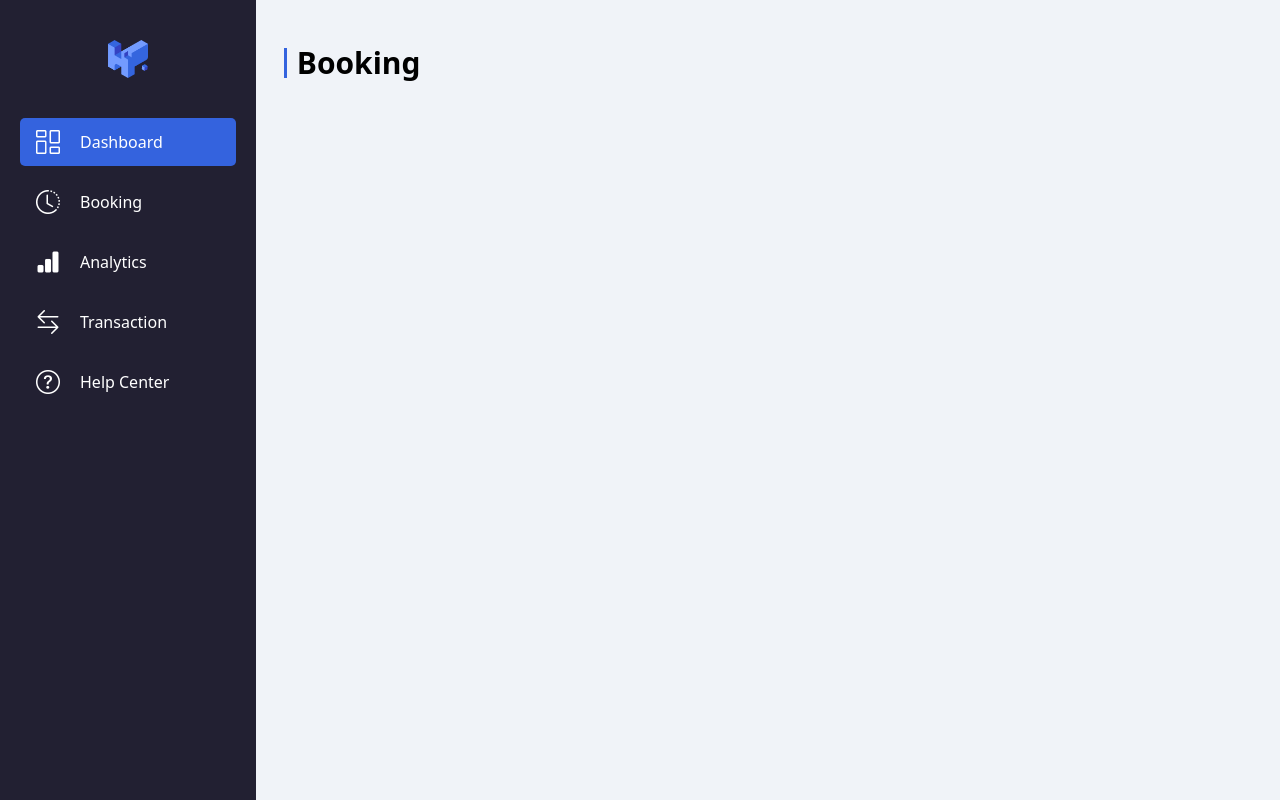
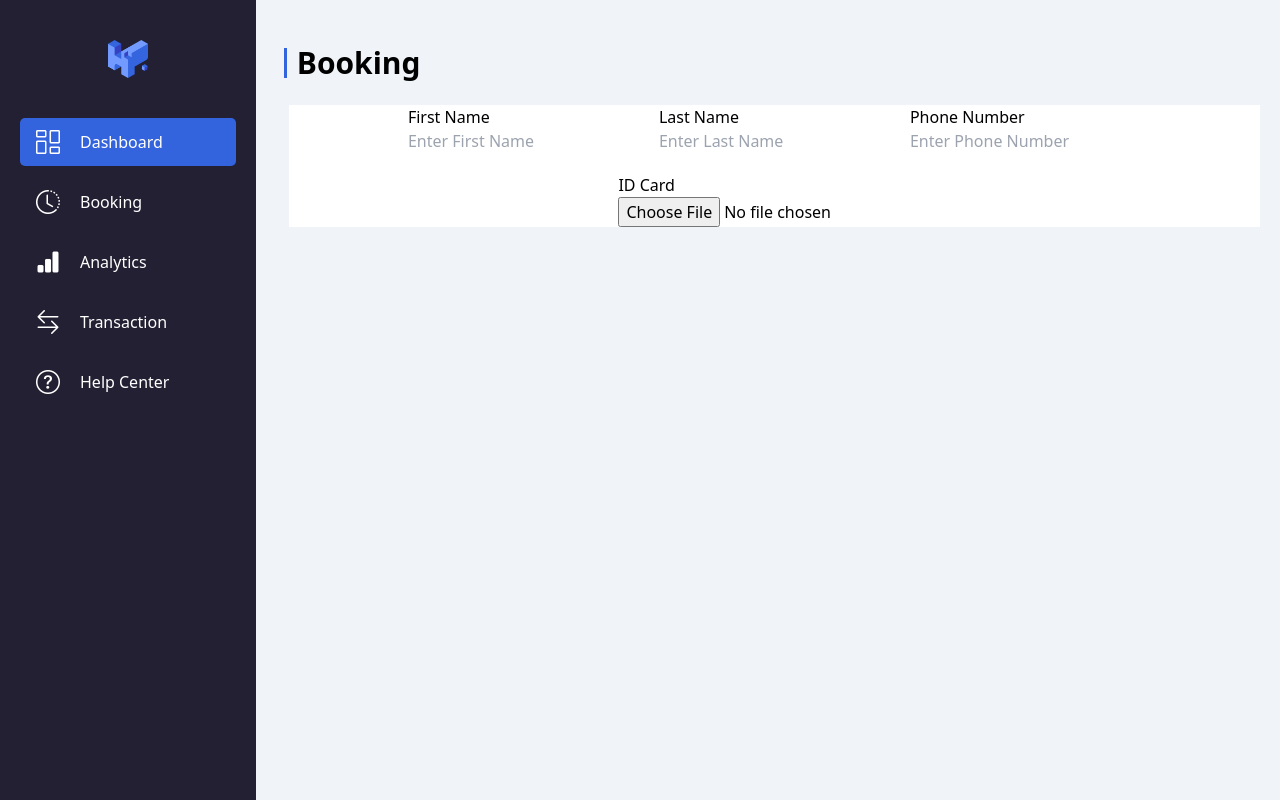
Before and after one commit to dhiaa00/Hotel-Management, a React (Vite) app: page /booking in a window 1280 px wide. Built offline with nearby package versions, Linux system fonts and the light colour scheme; the HTML template or start-up script is replaced by a standard one.

Commit message:
starting the booking page

```diff
--- a/package.json
+++ b/package.json
@@ -10,9 +10,6 @@
     "preview": "vite preview"
   },
   "dependencies": {
-    "@fortawesome/fontawesome-free": "^6.5.1",
-    "@fortawesome/fontawesome-svg-core": "^6.5.1",
-    "@fortawesome/react-fontawesome": "^0.2.0",
     "bootstrap-icons": "^1.11.3",
     "chart.js": "^4.4.1",
     "react": "^18.2.0",
--- a/src/App.jsx
+++ b/src/App.jsx
@@ -6,7 +6,6 @@ import { useState } from "react";
 import Booking from "./pages/Booking";
 
 function App() {
-  console.log(reservationData);
   const [formattedData, setFormattedData] = useState({
     labels: reservationData.map((e) => e.month),
     datasets: [
--- a/src/components/dashboard-comps/IconCard.jsx
+++ b/src/components/dashboard-comps/IconCard.jsx
@@ -1,13 +1,12 @@
 import React from "react";
-import { FontAwesomeIcon } from "@fortawesome/react-fontawesome";
 
-const IconCard = ({ title, item1, item2, item3 }) => {
+const IconCard = ({ icon, title, item1, item2, item3 }) => {
   const color = title === "Security Risks" ? "bg-[#323042]" : "bg-mainColor";
   return (
     <div
       className={`info-card w-[24%] text-white ${color} rounded-[10px] p-5 max-[1000px]:w-[250px] `}>
       <h2 className="flex justify-start gap-3 text-[17px] pb-5">
-        <FontAwesomeIcon icon="fa-solid fa-bed" />
+        <i className={`bi ${icon}`}></i>
         {title}
       </h2>
       <div className="card-stats flex justify-between">
--- /dev/null
+++ b/src/components/form/BookingForm.jsx
@@ -0,0 +1,28 @@
+import React from "react";
+
+const BookingForm = () => {
+  return (
+    <form
+      action=""
+      className="flex flex-wrap justify-center items-center gap-[20px] bg-white">
+      <div className="booking-input flex flex-col justify-center items-start">
+        <label htmlFor="firstName">First Name</label>
+        <input id="firstName" type="text" placeholder="Enter First Name" />
+      </div>
+      <div className="booking-input flex flex-col justify-center items-start">
+        <label htmlFor="lastName">Last Name</label>
+        <input id="lastName" type="text" placeholder="Enter Last Name" />
+      </div>
+      <div className="booking-input flex flex-col justify-center items-start">
+        <label htmlFor="phone">Phone Number</label>
+        <input id="phone" type="tel" placeholder="Enter Phone Number" />
+      </div>
+      <div className="booking-input flex flex-col justify-center items-start">
+        <label htmlFor="idCard">ID Card</label>
+        <input id="idCard" type="file" className="after:content-['']" />
+      </div>
+    </form>
+  );
+};
+
+export default BookingForm;
--- a/src/pages/Booking.jsx
+++ b/src/pages/Booking.jsx
@@ -1,4 +1,5 @@
 import React from "react";
+import BookingForm from "../components/form/BookingForm";
 
 const Booking = () => {
   return (
@@ -6,6 +7,7 @@ const Booking = () => {
       <h1 className="text-[30px] pl-2 font-bold relative before:content-[''] before:absolute before:w-[3px] before:h-2/3  before:bg-mainColor before:top-[50%] before:left-[-5px] before:translate-y-[-50%]">
         Booking
       </h1>
+      <BookingForm />
     </div>
   );
 };
--- a/src/pages/dashboard/Dashboard.jsx
+++ b/src/pages/dashboard/Dashboard.jsx
@@ -27,25 +27,29 @@ const Dashboard = ({ reservationData }) => {
       </h1>
       <div className="info-cards flex max-[1000px]:flex-wrap max-[1000px]:justify-center max-[1000px]:gap-[20px] justify-between">
         <IconCard
+          icon={"bi-person"}
           title={"Occupancy"}
           item1={78}
           item2={"of 118 total"}
           item3={"67%"}
         />
         <IconCard
+          icon={"bi-shield-check"}
           title={"Security Risks"}
           item1={0}
           item2={"risks at the moment"}
           item3={"safe"}
         />
         <IconCard
+          icon={"bi-house-gear"}
           title={"Housekeeping"}
           item1={15}
           item2={"cleaned of 30"}
           item3={"50%"}
         />
         <IconCard
-          title={"Guests' Reauests"}
+          icon={"bi-pencil-square"}
+          title={"Guests' Requests"}
           item1={8}
           item2={"completed of 15"}
           item3={"54%"}
```
Also changed, not shown: 1 other file (tests, documents, lock files or other folders).
